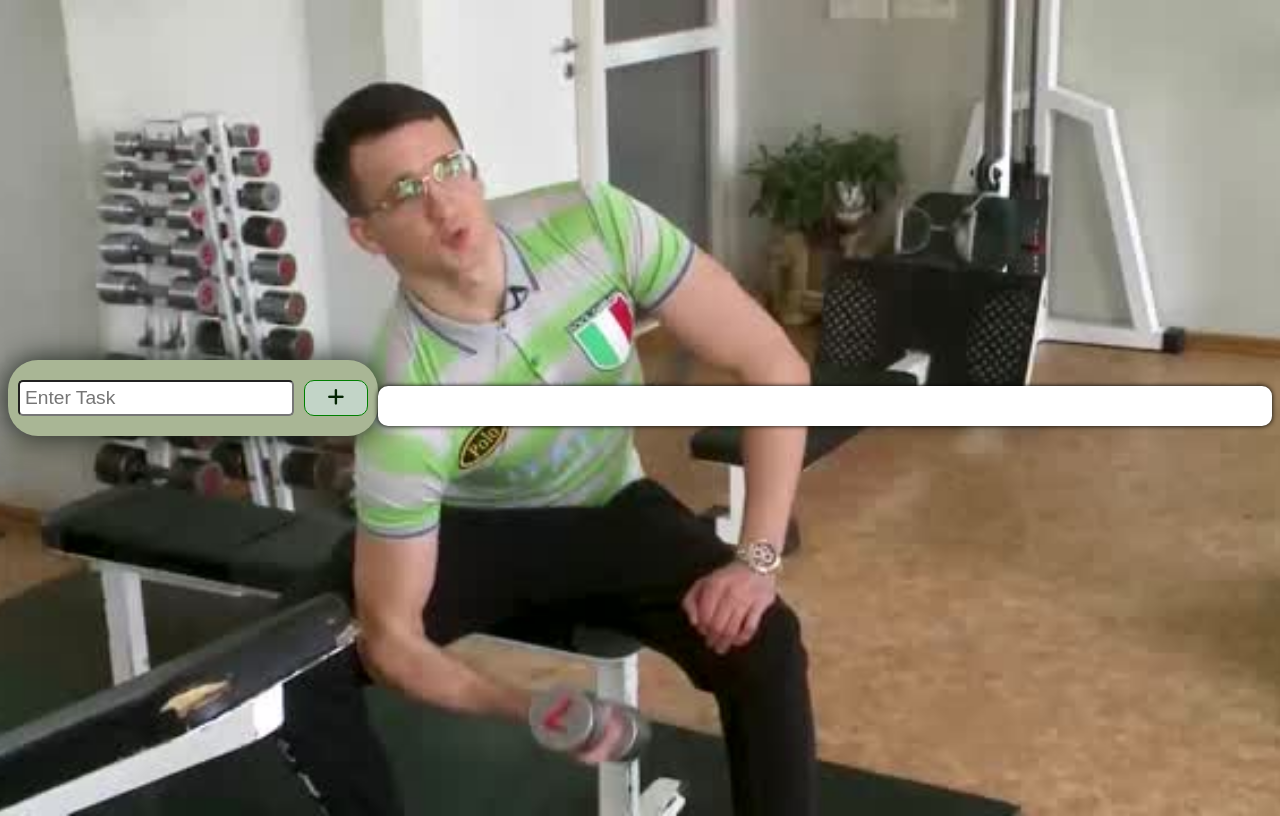
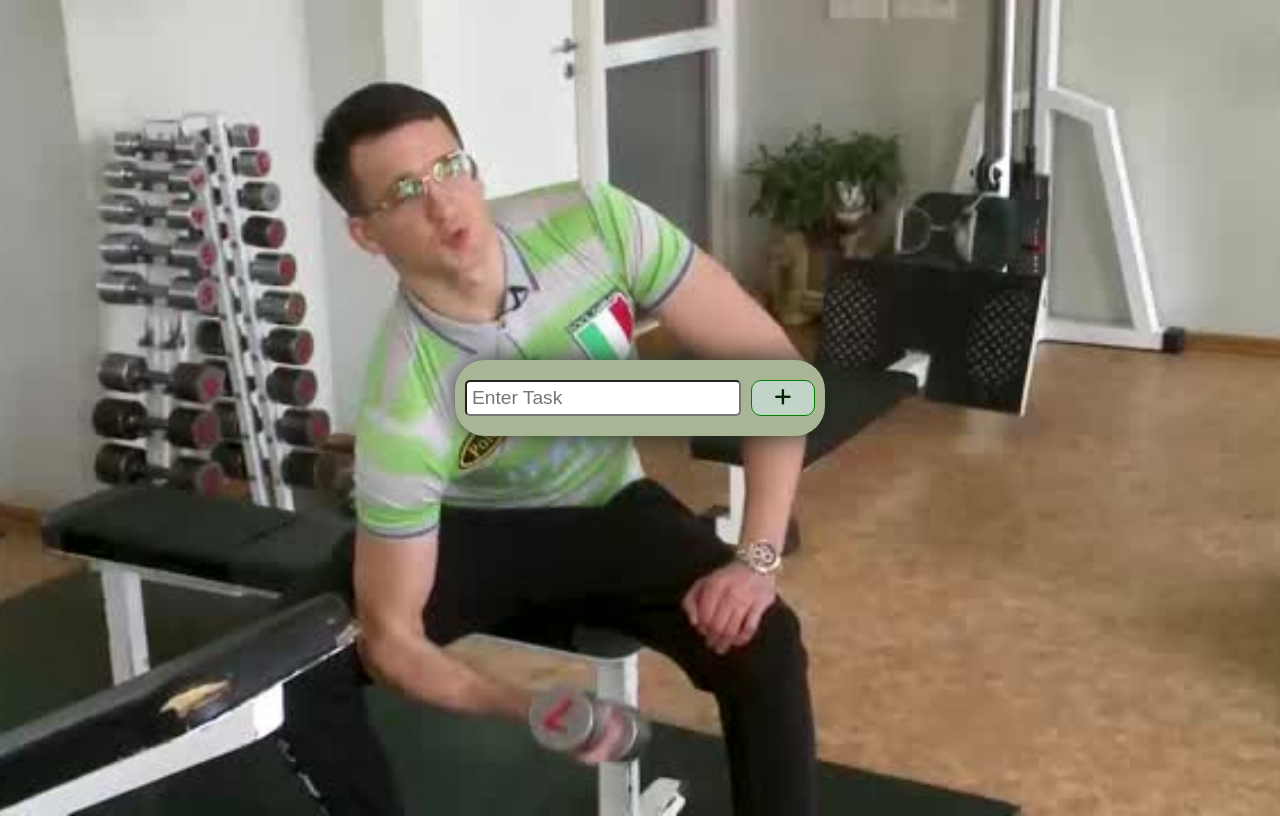
Before and after one commit to PatricijaGee/githubpamoka, a plain HTML site: page assets/task.html in a window 1280 px wide. Both pictures are taken after a click on the button 782 px from the left and 398 px from the top of the page. Drawn offline with Linux system fonts and the light colour scheme.

Commit message:
last DOM project complete

```diff
--- a/css/task.css
+++ b/css/task.css
@@ -5,6 +5,7 @@ body {
   display: flex;
   justify-content: center;
   align-items: center;
+  flex-direction: column;
 }
 
 #add-task-container {
@@ -64,9 +65,9 @@ input {
 
 .task li {
   list-style: none;
-  flex: 4;
+  flex: 5;
   padding: 5px;
-  font-size: 1.2rem;
+  font-size: 1.3rem;
   margin: 10px;
 }
 
--- a/js/task.js
+++ b/js/task.js
@@ -4,11 +4,11 @@ const inputTask = document.getElementById("input-task");
 
 addTask.addEventListener("click", function () {
   let task = document.createElement("div");
-  taskContainer.classList.add("task");
+  task.classList.add("task");
 
   let li = document.createElement("li");
   li.innerText = `${inputTask.value}`;
-  taskContainer.appendChild(li);
+  task.appendChild(li);
 
   let checkButton = document.createElement("button");
   checkButton.innerHTML = '<i class="fa-solid fa-check"></i>';
@@ -31,4 +31,10 @@ addTask.addEventListener("click", function () {
   checkButton.addEventListener("click", function () {
     checkButton.parentElement.style.textDecoration = "line-through";
   });
+
+  deleteButton.addEventListener("click", function (e) {
+    let target = e.target;
+
+    target.parentElement.parentElement.remove();
+  });
 });
```
